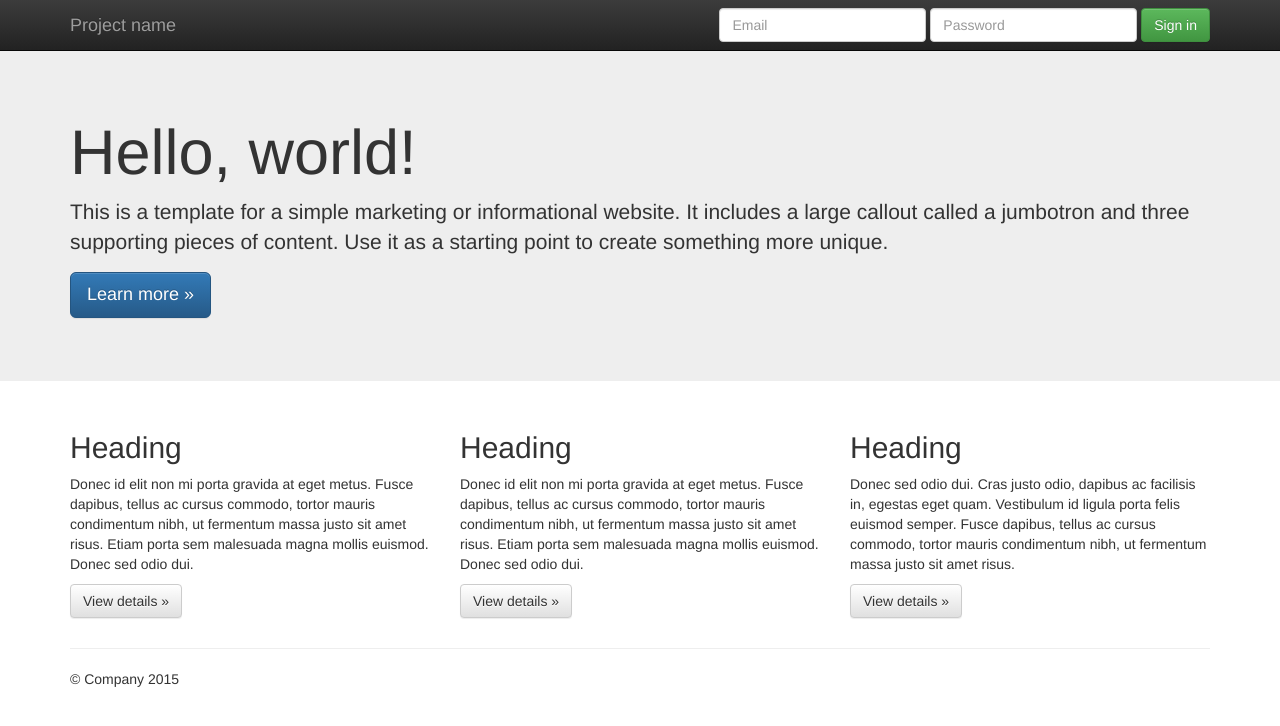
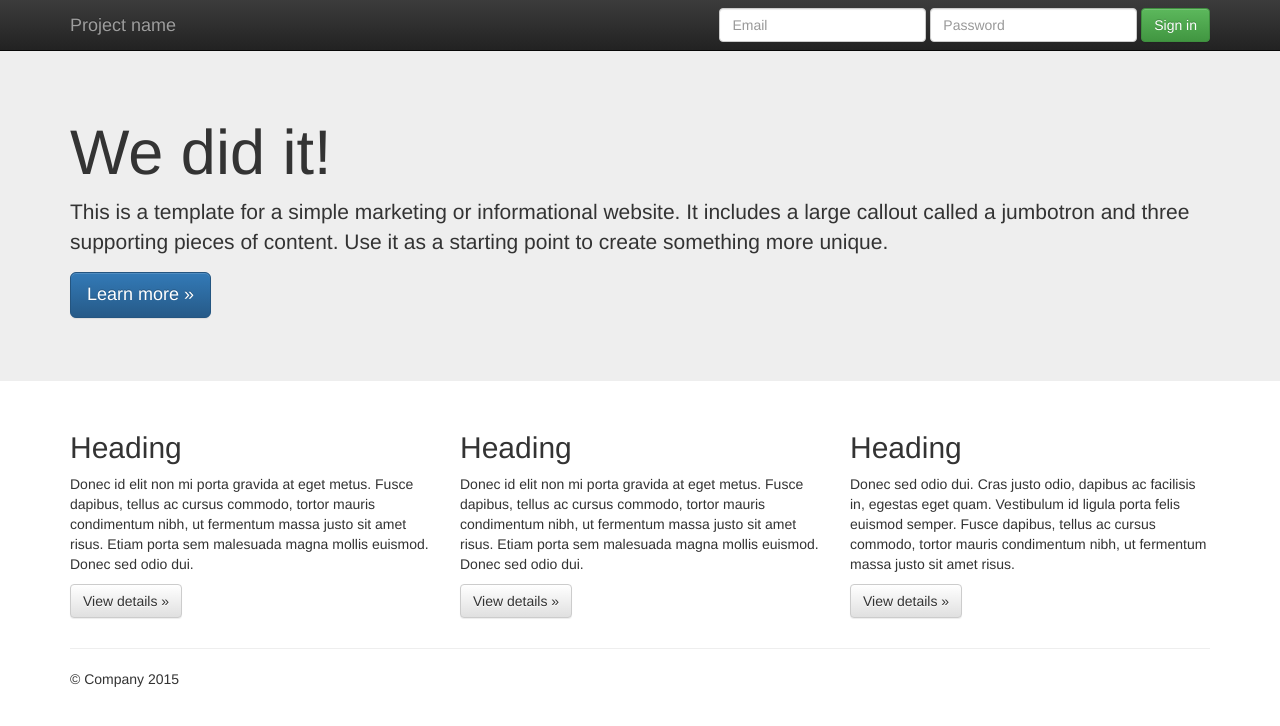
Before and after one commit to Shaylah/setup1, a plain HTML site: page index.html in a window 1280 px wide. Drawn offline with nearby package versions, Linux system fonts and the light colour scheme.

Commit message:
changed title

```diff
--- a/index.html
+++ b/index.html
@@ -55,7 +55,7 @@
     <!-- Main jumbotron for a primary marketing message or call to action -->
     <div class="jumbotron">
       <div class="container">
-        <h1>Hello, world!</h1>
+        <h1>We did it!</h1>
         <p>This is a template for a simple marketing or informational website. It includes a large callout called a jumbotron and three supporting pieces of content. Use it as a starting point to create something more unique.</p>
         <p><a class="btn btn-primary btn-lg" href="#" role="button">Learn more &raquo;</a></p>
       </div>
```
